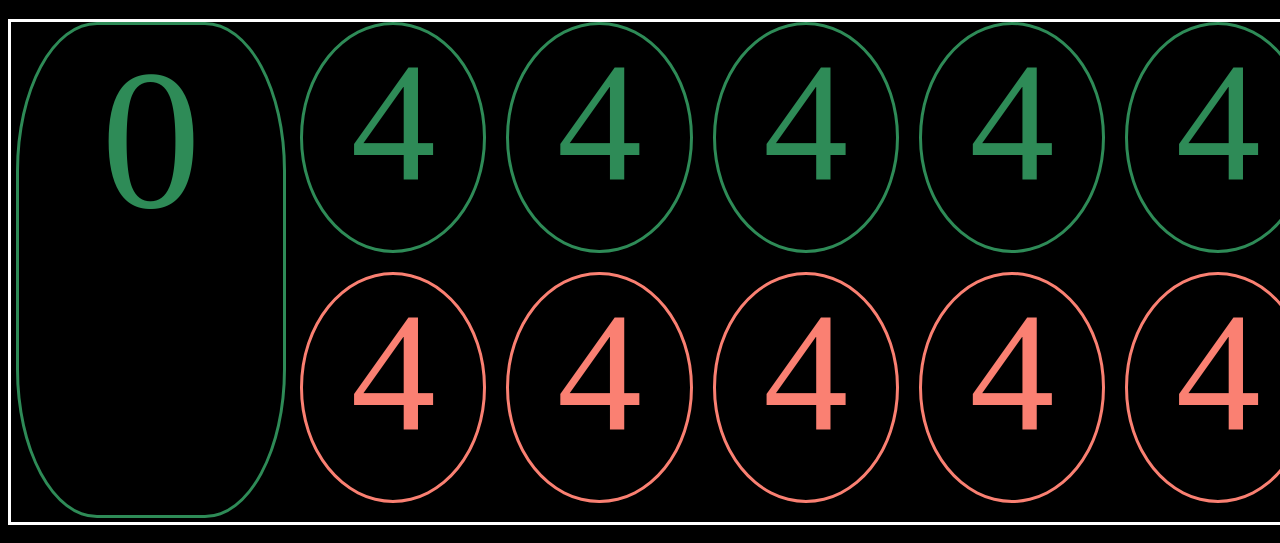
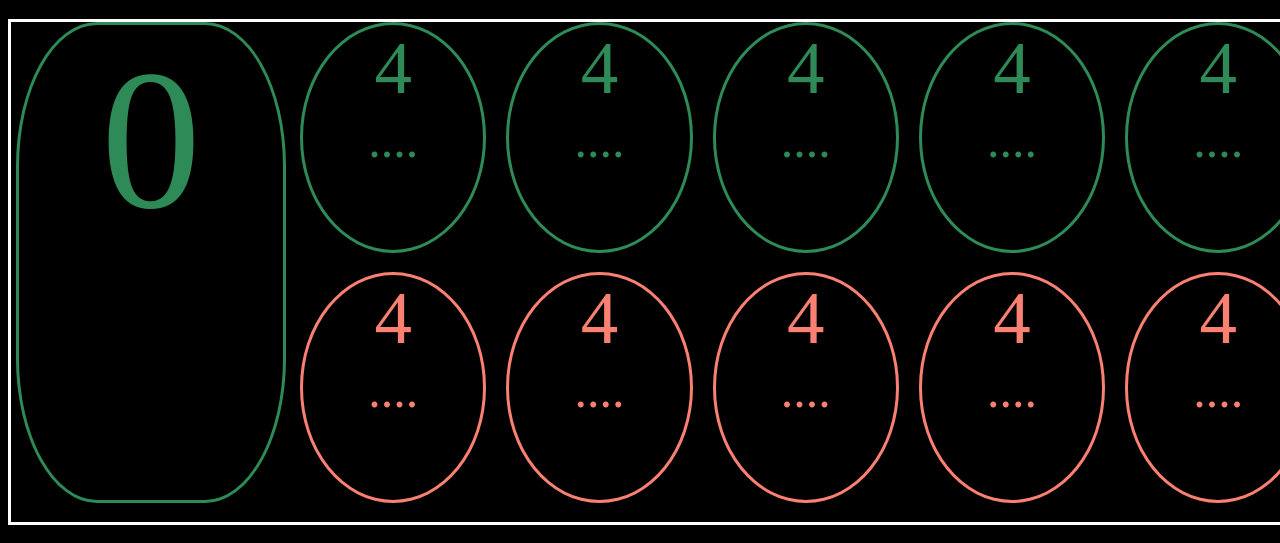
Before and after one commit to tyler94/CIS580, a plain HTML site: page Mancala/index.html in a window 1280 px wide. Shown: the part 61-604 px from the top of the page. Drawn offline with Linux system fonts and the light colour scheme.

Commit message:
added pebbles to the board and changed the css

```diff
--- a/Mancala/index.html
+++ b/Mancala/index.html
@@ -9,26 +9,26 @@
 </div>
 
 <div id='board' class='board center'>
-    <div id='left-store'><div class='p2-big-cup'>0</div></div>
+    <div id='left-store'><div class='p2-big-cup'><span class='p2bigText' id='l6'>0</span><br><div id='l6-pebbles' class='pebble-div'></div></div></div>
     <div id='slots'>
         <div class='row'>
-            <div class='slot'><div class='cup p2' onclick='move("player 2", 5)'><span class='p2slotText' id='l5'>0</span></div></div>
-            <div class='slot'><div class='cup p2' onclick='move("player 2", 4)'><span class='p2slotText' id='l4'>0</span></div></div>
-            <div class='slot'><div class='cup p2' onclick='move("player 2", 3)'><span class='p2slotText' id='l3'>0</span></div></div>
-            <div class='slot'><div class='cup p2' onclick='move("player 2", 2)'><span class='p2slotText'id='l2'>0</span></div></div>
-            <div class='slot'><div class='cup p2' onclick='move("player 2", 1)'><span class='p2slotText'id='l1'>0</span></div></div>
-            <div class='slot'><div class='cup p2' onclick='move("player 2", 0)'><span class='p2slotText' id='l0'>0</span></div></div>
+            <div class='slot'><div class='cup p2' onclick='move("player 2", 5)'><span class='p2slotText' id='l5'>0</span><br><div id='l5-pebbles' class='pebble-div'></div></div></div>
+            <div class='slot'><div class='cup p2' onclick='move("player 2", 4)'><span class='p2slotText' id='l4'>0</span><br><div id='l4-pebbles' class='pebble-div'></div></div></div>
+            <div class='slot'><div class='cup p2' onclick='move("player 2", 3)'><span class='p2slotText' id='l3'>0</span><br><div id='l3-pebbles' class='pebble-div'></div></div></div>
+            <div class='slot'><div class='cup p2' onclick='move("player 2", 2)'><span class='p2slotText' id='l2'>0</span><br><div id='l2-pebbles' class='pebble-div'></div></div></div>
+            <div class='slot'><div class='cup p2' onclick='move("player 2", 1)'><span class='p2slotText' id='l1'>0</span><br><div id='l1-pebbles' class='pebble-div'></div></div></div>
+            <div class='slot'><div class='cup p2' onclick='move("player 2", 0)'><span class='p2slotText' id='l0'>0</span><br><div id='l0-pebbles' class='pebble-div'></div></div></div>
         </div>
         <div class='row'>
-            <div class='slot'><div class='cup p1' onclick='move("player 1", 0)'><span class='p1slotText' id='r0'>0</span></div></div>
-            <div class='slot'><div class='cup p1' onclick='move("player 1", 1)'><span class='p1slotText' id='r1'>0</span></div></div>
-            <div class='slot'><div class='cup p1' onclick='move("player 1", 2)'><span class='p1slotText' id='r2'>0</span></div></div>
-            <div class='slot'><div class='cup p1' onclick='move("player 1", 3)'><span class='p1slotText' id='r3'>0</span></div></div>
-            <div class='slot'><div class='cup p1' onclick='move("player 1", 4)'><span class='p1slotText' id='r4'>0</span></div></div>
-            <div class='slot'><div class='cup p1' onclick='move("player 1", 5)'><span class='p1slotText' id='r5'>0</span></div></div>
+            <div class='slot'><div class='cup p1' onclick='move("player 1", 0)'><span class='p1slotText' id='r0'>0</span><br><div id='r0-pebbles' class='pebble-div'></div></div></div>
+            <div class='slot'><div class='cup p1' onclick='move("player 1", 1)'><span class='p1slotText' id='r1'>0</span><br><div id='r1-pebbles' class='pebble-div'></div></div></div>
+            <div class='slot'><div class='cup p1' onclick='move("player 1", 2)'><span class='p1slotText' id='r2'>0</span><br><div id='r2-pebbles' class='pebble-div'></div></div></div>
+            <div class='slot'><div class='cup p1' onclick='move("player 1", 3)'><span class='p1slotText' id='r3'>0</span><br><div id='r3-pebbles' class='pebble-div'></div></div></div>
+            <div class='slot'><div class='cup p1' onclick='move("player 1", 4)'><span class='p1slotText' id='r4'>0</span><br><div id='r4-pebbles' class='pebble-div'></div></div></div>
+            <div class='slot'><div class='cup p1' onclick='move("player 1", 5)'><span class='p1slotText' id='r5'>0</span><br><div id='r5-pebbles' class='pebble-div'></div></div></div>
         </div>
     </div>
-    <div id='right-store'><div class='p1-big-cup'>0</div></div>
+    <div id='right-store'><div class='p1-big-cup'><span class='p1bigText' id='r6'>0</span><br><div id='r6-pebbles' class='pebble-div'></div></div></div>
 </div>
 
 <h1 id="alert-messages" class='center'></h1>
@@ -40,29 +40,6 @@
     </div>
     <div id='p1-score-container'><div id='p1-score'>0</div></div>
 </div>
-
-<!-- <div class='some-pebbles'>
-    <span class='pebble'>.</span>
-    <span class='pebble'>.</span>
-    <span class='pebble'>.</span>
-    <span class='pebble'>.</span>
-</div>
-
-<div class='one-pebble'>
-        <span class='pebble'>.</span>
-</div>
-
-<div class='many-pebbles'>
-        <span class='pebble'>.</span>
-        <span class='pebble'>.</span>
-        <span class='pebble'>.</span>
-        <span class='pebble'>.</span>
-        <span class='pebble'>.</span>
-        <span class='pebble'>.</span>
-        <span class='pebble'>.</span>
-        <span class='pebble'>.</span>
-</div> -->
-
 <script src='mancala.js'></script>
 </body>
 </html>
--- a/Mancala/main.css
+++ b/Mancala/main.css
@@ -122,19 +122,26 @@ body{
 .cup{
     border-radius: 50%;
     height: 90%;
+    cursor: pointer;
 }
 
 .p1-big-cup{
     border-radius: 30%;
     border: 3px solid salmon;
     height: 95%;
-    font-size: 200px;
 }
 
 .p2-big-cup{
     border-radius: 30%;
     border: 3px solid seagreen;
-    height: 98%;
+    height: 95%;
+}
+
+.p1bigText{
+    font-size: 200px;
+}
+
+.p2bigText{
     font-size: 200px;
 }
 
@@ -146,12 +153,12 @@ body{
 
 .p1slotText{
     color: salmon;
-    font-size: 170px;
+    font-size: 75px;
 }
 
 .p2slotText{
     color: seagreen;
-    font-size: 170px;
+    font-size: 75px;
 }
 
 .p1{
@@ -187,7 +194,19 @@ body{
     font-size: 300px;
 }
 
-.pebble{
+.p2-pebble{
     color: seagreen;
     font-size: 50px;
+    display: inline-block;
 }
+
+.p1-pebble{
+    color: salmon;
+    font-size: 50px;
+    display: inline-block;
+}
+
+.pebble-div{
+    max-width: 150px;
+    display: inline-block;
+}
--- a/Mancala/mancala.js
+++ b/Mancala/mancala.js
@@ -175,12 +175,31 @@ function checkBoard(){
 
 //update the view of the board
 function updateBoard(){
-    for(var i = 0; i < 6; i++){
+    for(var i = 0; i < 7; i++){
         document.getElementById('l'+ i.toString()).innerHTML = lslots[i];
         document.getElementById('r'+ i.toString()).innerHTML = rslots[i];
+        document.getElementById('l'+ i.toString() + '-pebbles').innerHTML = '';
+        document.getElementById('r'+ i.toString() + '-pebbles').innerHTML = '';
+
+        for(var j = 0; j < lslots[i]; j++){
+            var node = document.createElement("span");
+            var textnode = document.createTextNode(".");
+            node.appendChild(textnode);
+            node.classList.add('p2-pebble');
+            document.getElementById('l'+ i.toString() + '-pebbles').appendChild(node);
+        }
+
+        for(var j = 0; j < rslots[i]; j++){
+            var node = document.createElement("span");
+            var textnode = document.createTextNode(".");
+            node.appendChild(textnode);
+            node.classList.add('p1-pebble');
+            document.getElementById('r'+ i.toString() + '-pebbles').appendChild(node);
+        }
+
     }
-    document.getElementById('left-store').innerHTML = "<div class='p2-big-cup'>" + lslots[6] + "</div>";
-    document.getElementById('right-store').innerHTML =  "<div class='p1-big-cup'>" + rslots[6] + "</div>";
+    document.getElementById('l6').innerHTML = lslots[6];
+    document.getElementById('r6').innerHTML = rslots[6];
     document.getElementById('alert-messages').innerHTML = "It is " + currentTurn + "'s turn"
 }
 
```
